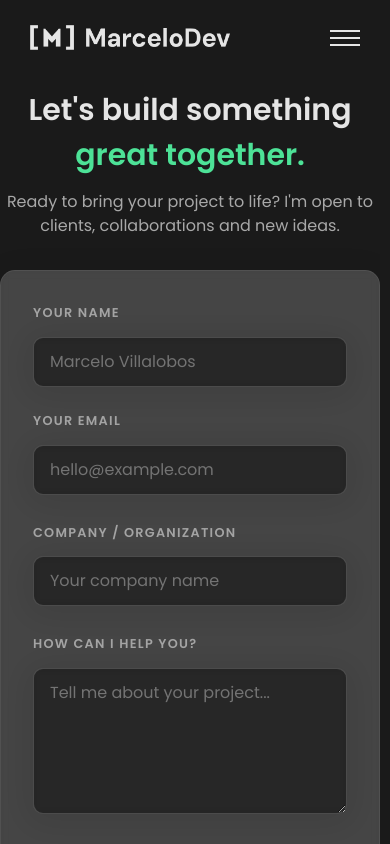
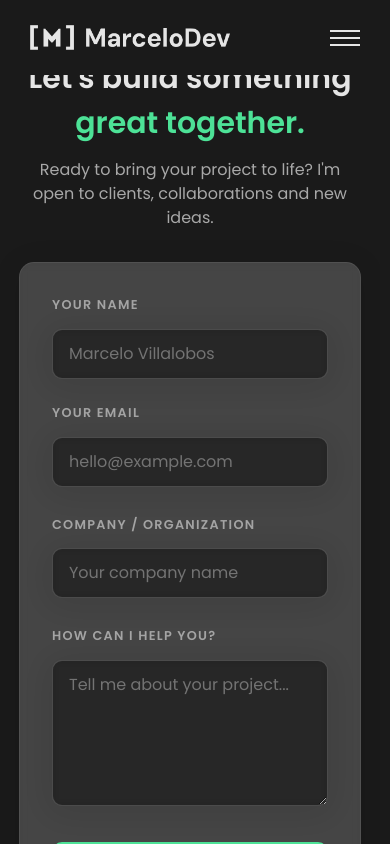
Before and after one commit to Marcelo-Dev1624/Portfolio-2026, a React (Vite) app: page /contact in a window 390 px wide. Shown: the top 844 px of the page. Built offline with nearby package versions, Linux system fonts and the light colour scheme.

Commit message:
Revert "Update contact.css"
This reverts commit e206dafe43ee884e52e1838991f6e9f088fbbf04.

```diff
--- a/src/styles/pages/contact.css
+++ b/src/styles/pages/contact.css
@@ -177,18 +177,16 @@
 /* Mobile */
 @media only screen and (max-width: 767px) {
   .contact-v2-section {
-    padding: 5rem 1.5rem 3rem;
+    padding: 7rem 0 3rem;
     gap: 2rem;
-    justify-content: flex-start;
   }
 
-  .contact-v2-header {
-    width: 100%;
-    padding-top: 2rem;
+  .contact-v2-header,
+  .contact-v2-body {
+    width: 90%;
   }
 
   .contact-v2-body {
-    width: 100%;
     flex-direction: column;
     gap: 2rem;
   }
```
